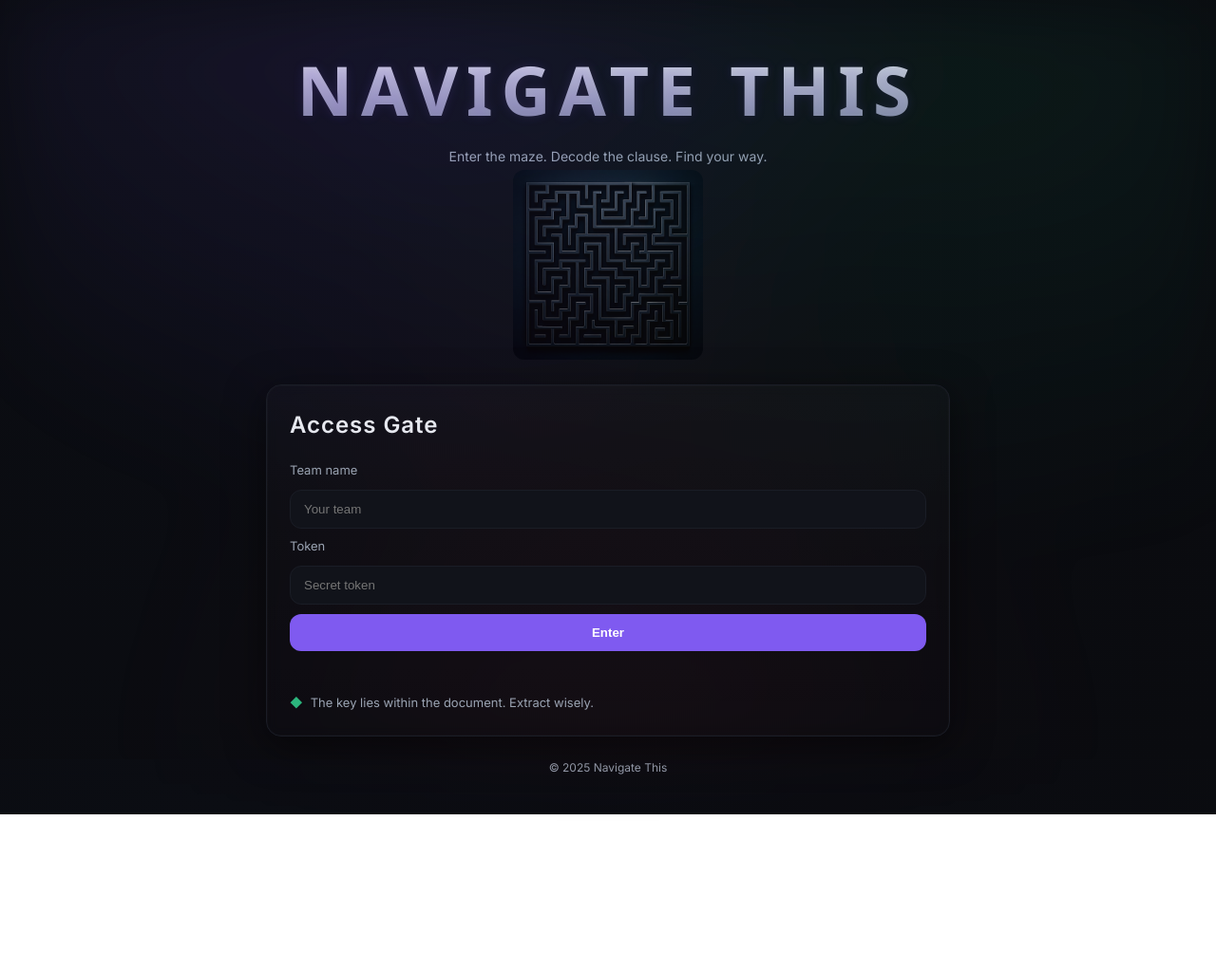
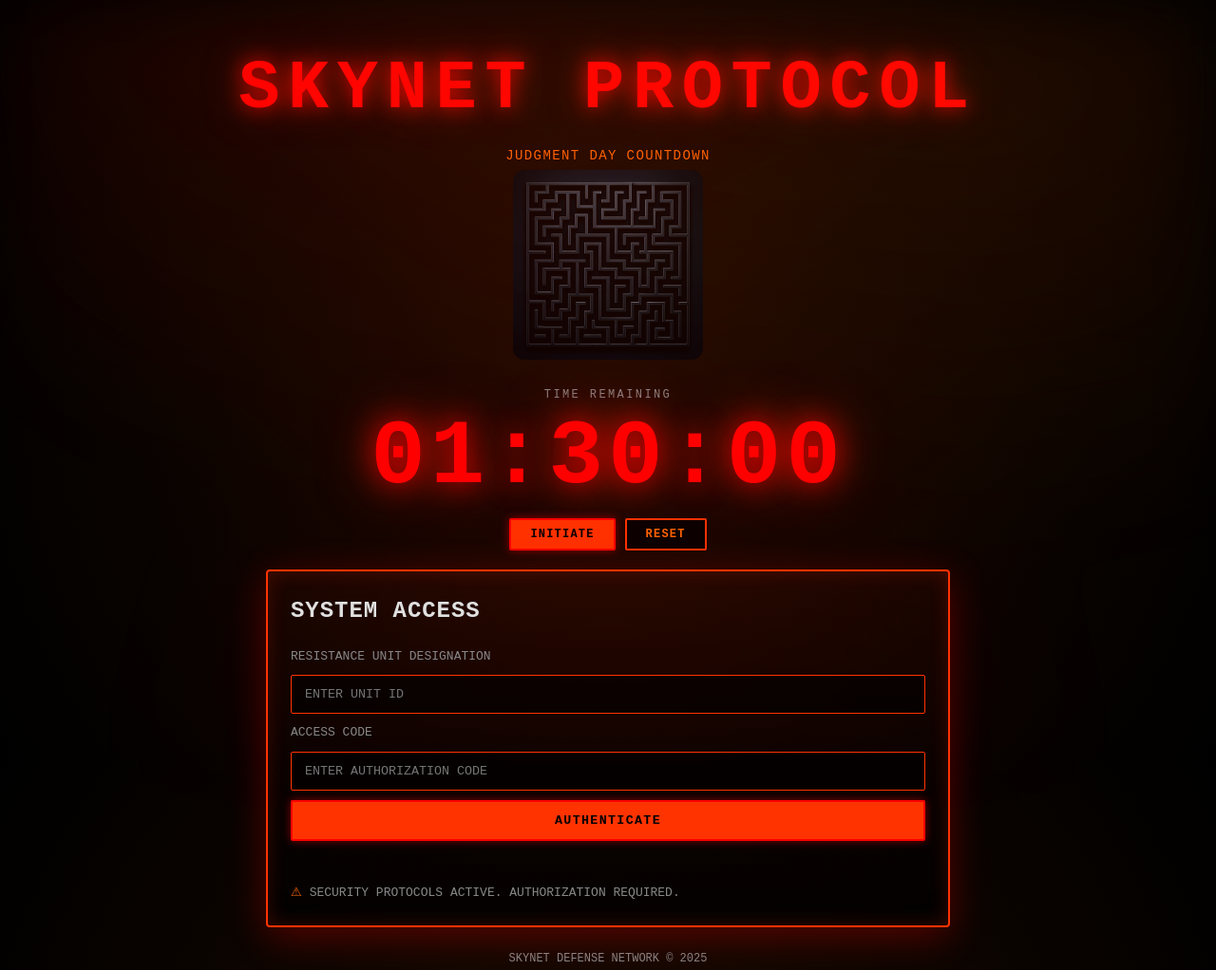
Before and after one commit to Ryflx/navigate-this, a plain HTML site: page index.html in a window 1280 px wide. Shown: the top 1022 px of the page at 95% size. Before the commit the page ends 858 px from the top, so only its background shows below. Drawn offline with Linux system fonts and the light colour scheme; a web font is replaced by a local one.

Commit message:
Open index.html in Chrome

```diff
--- a/app.js
+++ b/app.js
@@ -9,13 +9,21 @@
   // Which token actually grants access. Others are decoys.
   winningToken: "SIGMA-PASS-777",
   nextClueUrl: "https://example.com/your-prerecorded-video", // TODO: replace with real URL
-  storageKey: "navigate-this-leaderboard-v1"
+  storageKey: "navigate-this-leaderboard-v1",
+  // Admin password for countdown control
+  adminPassword: "SKYNET2029" // Change this to your preferred password
 };
 
 const $ = (sel) => document.querySelector(sel);
 
 const state = {
-  leaderboard: []
+  leaderboard: [],
+  countdown: {
+    totalSeconds: 90 * 60, // 1 hour 30 minutes
+    remainingSeconds: 90 * 60,
+    isRunning: false,
+    intervalId: null
+  }
 };
 
 function loadLeaderboard() {
@@ -83,42 +91,116 @@
   msg.style.color = "var(--danger)";
 
   if (!teamName.trim()) {
-    msg.textContent = "Please enter a team name.";
+    msg.textContent = "ERROR: UNIT DESIGNATION REQUIRED";
     return;
   }
   if (!token.trim()) {
-    msg.textContent = "Please enter a token.";
+    msg.textContent = "ERROR: ACCESS CODE REQUIRED";
     return;
   }
   if (!isTokenAllowed(token)) {
-    msg.textContent = "Invalid token.";
+    msg.textContent = "ACCESS DENIED: INVALID AUTHORIZATION";
     return;
   }
   if (!isWinningToken(token)) {
-    msg.textContent = "Close, but not this path. Keep navigating.";
+    msg.textContent = "ALERT: INCORRECT SEQUENCE. REROUTE PROTOCOL.";
     return;
   }
 
   // Success
   addToLeaderboard(teamName);
   msg.style.color = "var(--accent)";
-  msg.textContent = "Access granted.";
+  msg.textContent = "AUTHENTICATION SUCCESSFUL. WELCOME TO THE RESISTANCE.";
   showLeaderboard();
 }
 
 function onReset() {
-  if (confirm("Reset local leaderboard? This only affects your browser.")) {
+  if (confirm("PURGE ALL RESISTANCE REGISTRY DATA? THIS ACTION IS IRREVERSIBLE.")) {
     state.leaderboard = [];
     saveLeaderboard();
     renderLeaderboard();
   }
 }
 
+// Countdown Timer Functions
+function formatCountdown(seconds) {
+  const hrs = Math.floor(seconds / 3600);
+  const mins = Math.floor((seconds % 3600) / 60);
+  const secs = seconds % 60;
+  return `${String(hrs).padStart(2, '0')}:${String(mins).padStart(2, '0')}:${String(secs).padStart(2, '0')}`;
+}
+
+function updateCountdownDisplay() {
+  const display = $("#countdown-timer");
+  display.textContent = formatCountdown(state.countdown.remainingSeconds);
+
+  // Add visual warnings based on time remaining
+  display.classList.remove("warning", "critical");
+  if (state.countdown.remainingSeconds <= 300) { // Last 5 minutes
+    display.classList.add("critical");
+  } else if (state.countdown.remainingSeconds <= 900) { // Last 15 minutes
+    display.classList.add("warning");
+  }
+}
+
+function tickCountdown() {
+  if (state.countdown.remainingSeconds > 0) {
+    state.countdown.remainingSeconds--;
+    updateCountdownDisplay();
+  } else {
+    // Time's up!
+    pauseCountdown();
+    alert("⚠ JUDGMENT DAY HAS ARRIVED ⚠\nTIME EXPIRED");
+  }
+}
+
+function startCountdown() {
+  // Require admin password to start countdown
+  const password = prompt("ADMIN AUTHENTICATION REQUIRED\nEnter password to initiate countdown:");
+
+  if (password !== CONFIG.adminPassword) {
+    alert("ACCESS DENIED: INVALID CREDENTIALS");
+    return;
+  }
+
+  if (!state.countdown.isRunning) {
+    state.countdown.isRunning = true;
+    state.countdown.intervalId = setInterval(tickCountdown, 1000);
+    $("#start-timer").classList.add("hidden");
+    $("#pause-timer").classList.remove("hidden");
+  }
+}
+
+function pauseCountdown() {
+  if (state.countdown.isRunning) {
+    state.countdown.isRunning = false;
+    clearInterval(state.countdown.intervalId);
+    $("#start-timer").classList.remove("hidden");
+    $("#pause-timer").classList.add("hidden");
+  }
+}
+
+function resetCountdown() {
+  pauseCountdown();
+  state.countdown.remainingSeconds = state.countdown.totalSeconds;
+  updateCountdownDisplay();
+}
+
 function init() {
   $("#year").textContent = String(new Date().getFullYear());
   loadLeaderboard();
+
+  // Event listeners for form
   $("#login-form").addEventListener("submit", onSubmitLogin);
   $("#reset").addEventListener("click", onReset);
+
+  // Event listeners for countdown timer
+  $("#start-timer").addEventListener("click", startCountdown);
+  $("#pause-timer").addEventListener("click", pauseCountdown);
+  $("#reset-timer").addEventListener("click", resetCountdown);
+
+  // Initialize countdown display
+  updateCountdownDisplay();
 }
 
 document.addEventListener("DOMContentLoaded", init);
--- a/index.html
+++ b/index.html
@@ -3,49 +3,56 @@
 <head>
     <meta charset="utf-8">
     <meta name="viewport" content="width=device-width, initial-scale=1">
-    <title>Navigate This</title>
-    <link rel="preconnect" href="https://fonts.googleapis.com">
-    <link rel="preconnect" href="https://fonts.gstatic.com" crossorigin>
-    <link href="https://fonts.googleapis.com/css2?family=Jersey+25+Charted&family=Inter:wght@300;400;600&display=swap" rel="stylesheet">
+    <title>SKYNET PROTOCOL</title>
     <link rel="stylesheet" href="styles.css">
 </head>
 <body>
     <div id="background"></div>
     <main id="app">
         <header class="site-title">
-            <h1>NAVIGATE THIS</h1>
-            <p class="tagline">Enter the maze. Decode the clause. Find your way.</p>
+            <h1>SKYNET PROTOCOL</h1>
+            <p class="tagline">JUDGMENT DAY COUNTDOWN</p>
             <img src="logo.png" alt="Navigate This Logo" class="logo">
         </header>
 
+        <div class="countdown-container">
+            <div class="countdown-label">TIME REMAINING</div>
+            <div id="countdown-timer" class="countdown-timer">01:30:00</div>
+            <div class="countdown-controls">
+                <button id="start-timer" class="primary">INITIATE</button>
+                <button id="pause-timer" class="secondary hidden">PAUSE</button>
+                <button id="reset-timer" class="secondary">RESET</button>
+            </div>
+        </div>
+
         <section id="login-section" class="card">
-            <h2>Access Gate</h2>
+            <h2>SYSTEM ACCESS</h2>
             <form id="login-form" autocomplete="off">
-                <label for="teamName">Team name</label>
-                <input id="teamName" name="teamName" type="text" required placeholder="Your team">
+                <label for="teamName">RESISTANCE UNIT DESIGNATION</label>
+                <input id="teamName" name="teamName" type="text" required placeholder="ENTER UNIT ID">
 
-                <label for="token">Token</label>
-                <input id="token" name="token" type="password" required placeholder="Secret token">
+                <label for="token">ACCESS CODE</label>
+                <input id="token" name="token" type="password" required placeholder="ENTER AUTHORIZATION CODE">
 
-                <button type="submit" class="primary">Enter</button>
+                <button type="submit" class="primary">AUTHENTICATE</button>
                 <p id="login-message" role="status" aria-live="polite"></p>
             </form>
             <div class="hint">
-                <span class="glyph">◆</span>
-                The key lies within the document. Extract wisely.
+                <span class="glyph">⚠</span>
+                SECURITY PROTOCOLS ACTIVE. AUTHORIZATION REQUIRED.
             </div>
         </section>
 
         <section id="leaderboard-section" class="card hidden">
-            <h2>Hall of Navigators</h2>
+            <h2>RESISTANCE REGISTRY</h2>
             <ol id="leaderboard"></ol>
             <div class="next-clue">
-                <a id="next-clue-link" href="#" target="_blank" rel="noopener">Proceed to the next clue ▶</a>
+                <a id="next-clue-link" href="#" target="_blank" rel="noopener">PROCEED TO MISSION OBJECTIVE ▶</a>
             </div>
-            <button id="reset" class="secondary">Reset (local)</button>
+            <button id="reset" class="secondary">PURGE DATA</button>
         </section>
 
-        <footer class="footer">© <span id="year"></span> Navigate This</footer>
+        <footer class="footer">SKYNET DEFENSE NETWORK © <span id="year"></span></footer>
     </main>
 
     <script src="app.js"></script>
--- a/styles.css
+++ b/styles.css
@@ -1,22 +1,24 @@
 :root {
-  --bg: #0a0b0f;
-  --bg-alt: #0f1117;
-  --text: #e6e8ef;
-  --muted: #9aa3b2;
-  --primary: #7f5af0;
-  --primary-glow: rgba(127, 90, 240, 0.35);
-  --accent: #2cb67d;
-  --danger: #ef4565;
-  --card: #11131a;
-  --border: #1a1d26;
+  --bg: #0a0a0a;
+  --bg-alt: #1a1a1a;
+  --text: #e0e0e0;
+  --muted: #888888;
+  --primary: #ff3300;
+  --primary-glow: rgba(255, 51, 0, 0.4);
+  --accent: #ff6600;
+  --danger: #ff0000;
+  --card: #0d0d0d;
+  --border: #ff3300;
+  --terminal-red: #ff0000;
+  --terminal-orange: #ff6600;
 }
 
 * { box-sizing: border-box; }
 html, body { height: 100%; }
 body {
   margin: 0;
-  font-family: "Inter", system-ui, -apple-system, Segoe UI, Roboto, Helvetica, Arial, "Apple Color Emoji", "Segoe UI Emoji";
-  background: radial-gradient(circle at 20% 10%, #0b0d13, var(--bg)) fixed;
+  font-family: "Courier New", "Courier", monospace, system-ui;
+  background: radial-gradient(circle at 50% 50%, #1a0a00, #000000) fixed;
   color: var(--text);
   line-height: 1.5;
 }
@@ -24,10 +26,10 @@
 #background {
   position: fixed;
   inset: 0;
-  background-image: radial-gradient(ellipse at 30% -10%, rgba(127,90,240,0.12), transparent 50%),
-                    radial-gradient(ellipse at 80% 10%, rgba(44,182,125,0.08), transparent 50%),
-                    radial-gradient(ellipse at 50% 120%, rgba(239,69,101,0.06), transparent 60%);
-  filter: blur(40px) saturate(120%);
+  background-image: radial-gradient(ellipse at 30% -10%, rgba(255, 51, 0, 0.15), transparent 50%),
+                    radial-gradient(ellipse at 80% 10%, rgba(255, 102, 0, 0.1), transparent 50%),
+                    radial-gradient(ellipse at 50% 120%, rgba(255, 0, 0, 0.08), transparent 60%);
+  filter: blur(40px) saturate(150%);
   pointer-events: none;
 }
 
@@ -42,16 +44,15 @@
 .site-title { text-align: center; margin-bottom: 0px; }
 .site-title h1 {
   margin: 0 0 6px;
-  font-family: "Jersey 25 Charted", system-ui;
+  font-family: "Courier New", "Courier", monospace;
   letter-spacing: 0.12em;
   font-size: clamp(38px, 6vw, 72px);
-  background: linear-gradient(180deg, #fff, #b9b9c9 40%, #6f7390);
-  -webkit-background-clip: text;
-  background-clip: text;
-  color: transparent;
-  text-shadow: 0 0 12px rgba(127, 90, 240, 0.15);
+  font-weight: 700;
+  color: var(--terminal-red);
+  text-shadow: 0 0 20px rgba(255, 0, 0, 0.8), 0 0 40px rgba(255, 51, 0, 0.5);
+  text-transform: uppercase;
 }
-.tagline { color: var(--muted); margin: 0; font-size: 14px; }
+.tagline { color: var(--accent); margin: 0; font-size: 14px; text-transform: uppercase; letter-spacing: 0.1em; }
 
 .logo {
   margin-top: 4px;
@@ -64,11 +65,11 @@
 .card {
   width: 100%;
   max-width: 720px;
-  background: linear-gradient(180deg, rgba(255,255,255,0.02), rgba(255,255,255,0));
-  border: 1px solid var(--border);
-  border-radius: 16px;
+  background: linear-gradient(180deg, rgba(255, 51, 0, 0.05), rgba(0, 0, 0, 0.8));
+  border: 2px solid var(--border);
+  border-radius: 4px;
   padding: 24px;
-  box-shadow: 0 10px 40px rgba(0,0,0,0.5), 0 0 0 1px rgba(255,255,255,0.02) inset;
+  box-shadow: 0 10px 40px rgba(255, 0, 0, 0.3), 0 0 20px rgba(255, 51, 0, 0.2) inset;
   backdrop-filter: blur(6px);
 }
 .card h2 { margin-top: 0; font-weight: 600; letter-spacing: 0.04em; }
@@ -77,28 +78,44 @@
 form { display: grid; gap: 10px; }
 label { font-size: 13px; color: var(--muted); }
 input {
-  background: var(--card);
+  background: rgba(0, 0, 0, 0.6);
   border: 1px solid var(--border);
-  border-radius: 12px;
+  border-radius: 2px;
   padding: 12px 14px;
-  color: var(--text);
+  color: var(--accent);
   outline: none;
+  font-family: "Courier New", monospace;
 }
 input:focus {
-  border-color: var(--primary);
-  box-shadow: 0 0 0 4px var(--primary-glow);
+  border-color: var(--terminal-red);
+  box-shadow: 0 0 0 2px var(--primary-glow), 0 0 10px rgba(255, 0, 0, 0.5);
 }
 
 .primary, .secondary {
   border: 0;
-  border-radius: 12px;
+  border-radius: 2px;
   padding: 12px 16px;
-  font-weight: 600;
+  font-weight: 700;
   cursor: pointer;
+  font-family: "Courier New", monospace;
+  text-transform: uppercase;
+  letter-spacing: 0.1em;
 }
-.primary { background: var(--primary); color: white; }
-.primary:hover { filter: brightness(1.05); }
-.secondary { background: #1c2030; color: var(--text); border: 1px solid var(--border); }
+.primary {
+  background: var(--primary);
+  color: #000;
+  border: 2px solid var(--terminal-red);
+  box-shadow: 0 0 10px rgba(255, 0, 0, 0.5);
+}
+.primary:hover {
+  filter: brightness(1.2);
+  box-shadow: 0 0 20px rgba(255, 0, 0, 0.8);
+}
+.secondary {
+  background: rgba(0, 0, 0, 0.8);
+  color: var(--accent);
+  border: 2px solid var(--border);
+}
 
 #login-message { min-height: 1.2em; margin: 4px 2px 0; color: var(--danger); }
 
@@ -114,3 +131,57 @@
 .next-clue a:hover { text-decoration: underline; }
 
 .footer { margin-top: 24px; text-align: center; color: var(--muted); font-size: 12px; }
+
+/* Countdown Timer Styles */
+.countdown-container {
+  text-align: center;
+  margin-bottom: 20px;
+}
+
+.countdown-timer {
+  font-family: "Courier New", monospace;
+  font-size: clamp(48px, 8vw, 96px);
+  font-weight: 700;
+  color: var(--terminal-red);
+  text-shadow: 0 0 30px rgba(255, 0, 0, 0.9), 0 0 60px rgba(255, 51, 0, 0.6);
+  letter-spacing: 0.05em;
+  margin: 10px 0;
+  line-height: 1;
+}
+
+.countdown-label {
+  font-size: 12px;
+  color: var(--muted);
+  text-transform: uppercase;
+  letter-spacing: 0.2em;
+  margin-bottom: 8px;
+}
+
+.countdown-controls {
+  display: flex;
+  gap: 10px;
+  justify-content: center;
+  margin-top: 15px;
+}
+
+.countdown-controls button {
+  padding: 8px 20px;
+  font-size: 12px;
+}
+
+.countdown-timer.warning {
+  color: var(--terminal-orange);
+  text-shadow: 0 0 30px rgba(255, 102, 0, 0.9), 0 0 60px rgba(255, 102, 0, 0.6);
+  animation: pulse 1s ease-in-out infinite;
+}
+
+.countdown-timer.critical {
+  color: var(--terminal-red);
+  text-shadow: 0 0 30px rgba(255, 0, 0, 1), 0 0 60px rgba(255, 0, 0, 0.8);
+  animation: pulse 0.5s ease-in-out infinite;
+}
+
+@keyframes pulse {
+  0%, 100% { opacity: 1; }
+  50% { opacity: 0.7; }
+}
```
